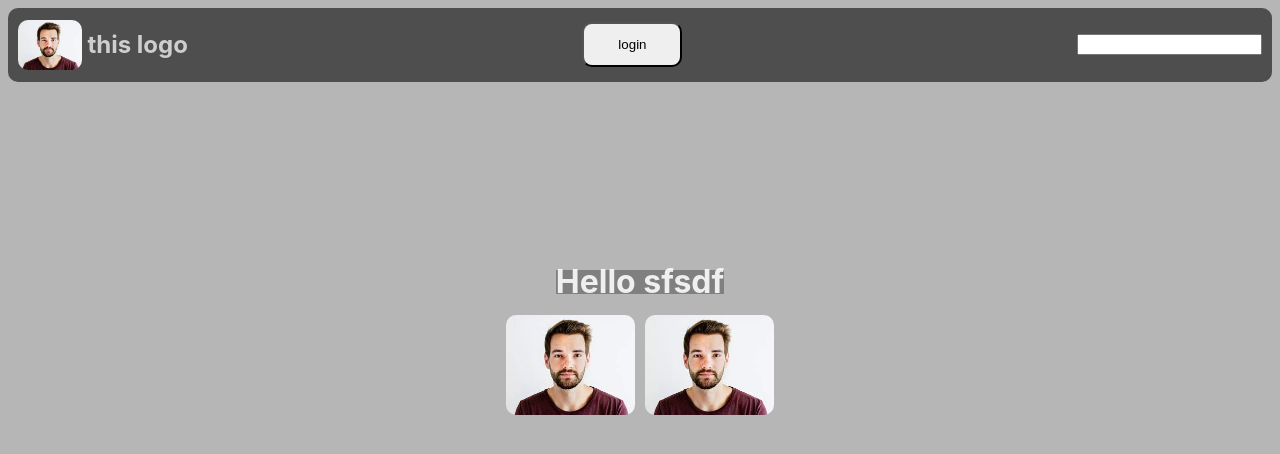
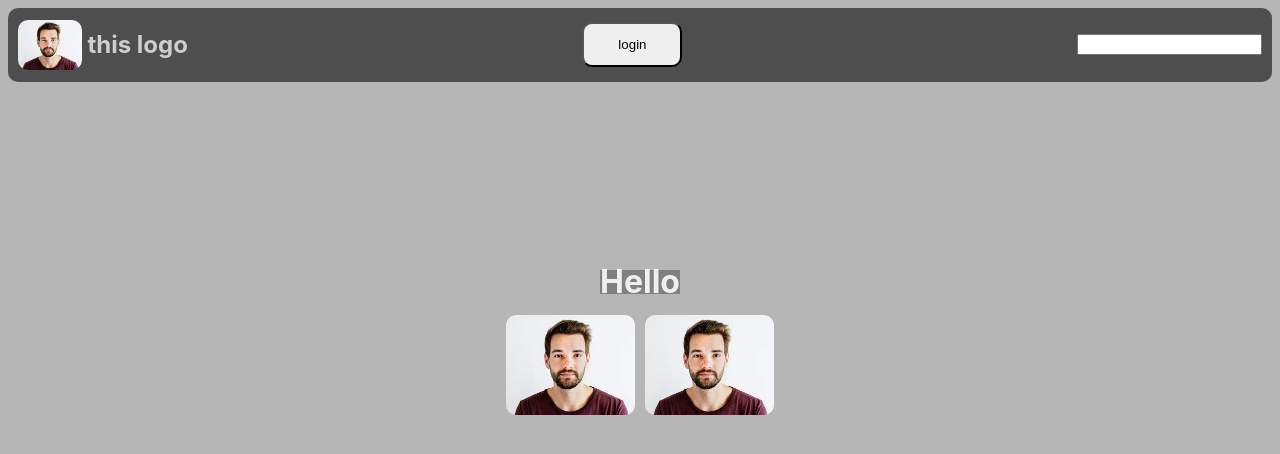
Before and after one commit to kongcheexiong/react-course, a React (Vite) app: page / in a window 1280 px wide. Shown: the top 454 px of the page. Built offline with nearby package versions, Linux system fonts and the light colour scheme.

Commit message:
react-context

```diff
--- a/src/App.jsx
+++ b/src/App.jsx
@@ -1,25 +1,20 @@
-import { useEffect, useState } from "react";
+import { useEffect, useState, useContext, createContext } from "react";
 import reactLogo from "./assets/react.svg";
 import "./App.css";
 
-import {Welcome} from './pages/Welcome'
+import { Welcome } from "./pages/Welcome";
+
+import { personContext } from "./contexts/Person.provider";
 
 const App = () => {
-  const [name,setName] = useState('')
+  const [name, setName] = useState("");
+  const { person, setPerson } = useContext(personContext);
 
+  useEffect(() => {
+    console.log(person);
 
-
-  useEffect(()=>{
-    console.log(name)
-
-  },[name])
-
-
-
-
-
-
-
+    console.log(name);
+  }, [name]);
 
   return (
     <>
@@ -46,12 +41,19 @@ const App = () => {
         {/**login btn */}
 
         <button
-          onClick={() =>  console.log(name)}
+          onClick={() => console.log(name)}
           style={{ width: "100px", height: "45px", borderRadius: "10px" }}
         >
           login
         </button>
-        <input onChange={(e)=>  setName(e.target.value)}/>
+        <input
+          onChange={(e) =>
+            setPerson({
+              name: e.target.value,
+              surname: e.target.value + "asdf",
+            })
+          }
+        />
       </div>
       {/**component */}
       <div
@@ -65,17 +67,16 @@ const App = () => {
         }}
       >
         <ComponentA title="kongchee" age={10} address={"sfsdf"} />
-        <div style={{
-          display: 'flex',
-          flexDirection: 'row',
-          columnGap: '10px'
-        }}>
-        <Welcome src={`img.jpg`} alt={'img.jpg'}/>
-        <Welcome src={`img.jpg`} alt={'img.jpg'}/>
-
+        <div
+          style={{
+            display: "flex",
+            flexDirection: "row",
+            columnGap: "10px",
+          }}
+        >
+          <Welcome src={`img.jpg`} alt={"img.jpg"} />
+          <Welcome src={`img.jpg`} alt={"img.jpg"} />
         </div>
-
-
       </div>
     </>
   );
@@ -83,10 +84,13 @@ const App = () => {
 
 const ComponentA = (props) => {
   const { title, age, address } = props;
+  const { person, setPerson } = useContext(personContext);
 
   return (
     <>
-      <h1 style={{ backgroundColor: "gray" }}>Hello {address}</h1>
+      <h1 style={{ backgroundColor: "gray" }}>
+        Hello {person?.name} {person?.surname}
+      </h1>
     </>
   );
 };
--- /dev/null
+++ b/src/contexts/Person.provider.jsx
@@ -0,0 +1,13 @@
+import {createContext, useState} from 'react'
+
+export const personContext = createContext();
+
+export const PersonProvider = (props) => {
+  const { children } = props;
+  const [person, setPerson] = useState();
+  return (
+    <personContext.Provider value={{ person, setPerson }}>
+      {children}
+    </personContext.Provider>
+  );
+};
--- a/src/main.jsx
+++ b/src/main.jsx
@@ -1,11 +1,13 @@
-import React from 'react'
-import ReactDOM from 'react-dom/client'
-import App from './App'
-import './index.css'
+import React from "react";
+import ReactDOM from "react-dom/client";
+import App from "./App";
+import "./index.css";
+import { PersonProvider } from "./contexts/Person.provider";
 
-ReactDOM.createRoot(document.getElementById('root')).render(
+ReactDOM.createRoot(document.getElementById("root")).render(
   <React.StrictMode>
-    <App />
-
+    <PersonProvider>
+      <App />
+    </PersonProvider>
   </React.StrictMode>
-)
+);
```
Also changed, not shown: src/contexts/employee.provider.jsx (added, +13 -0 lines).
